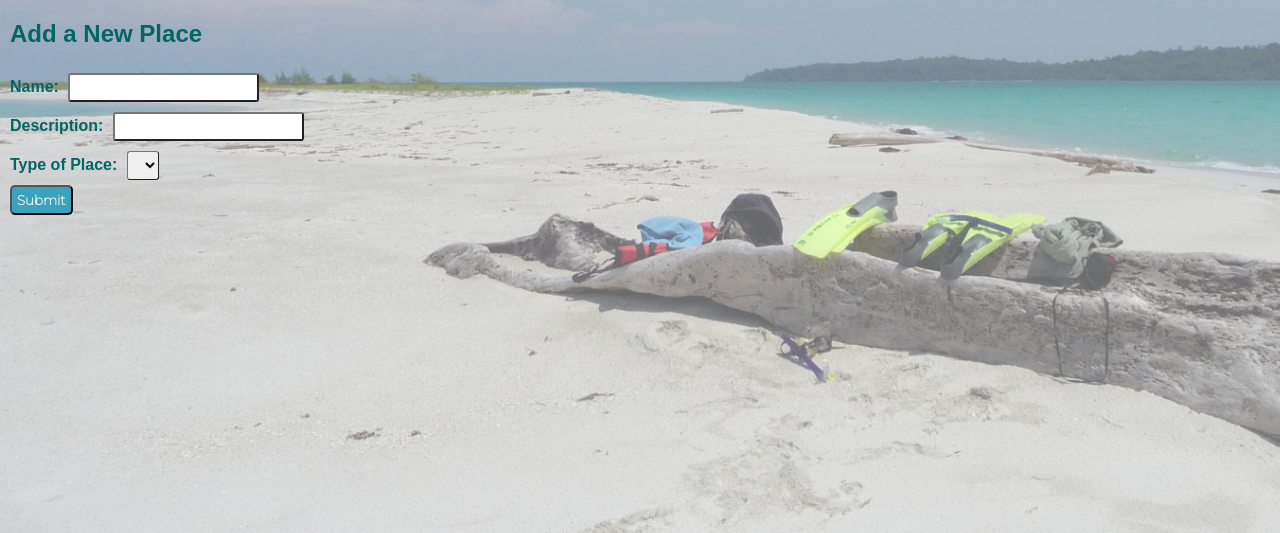
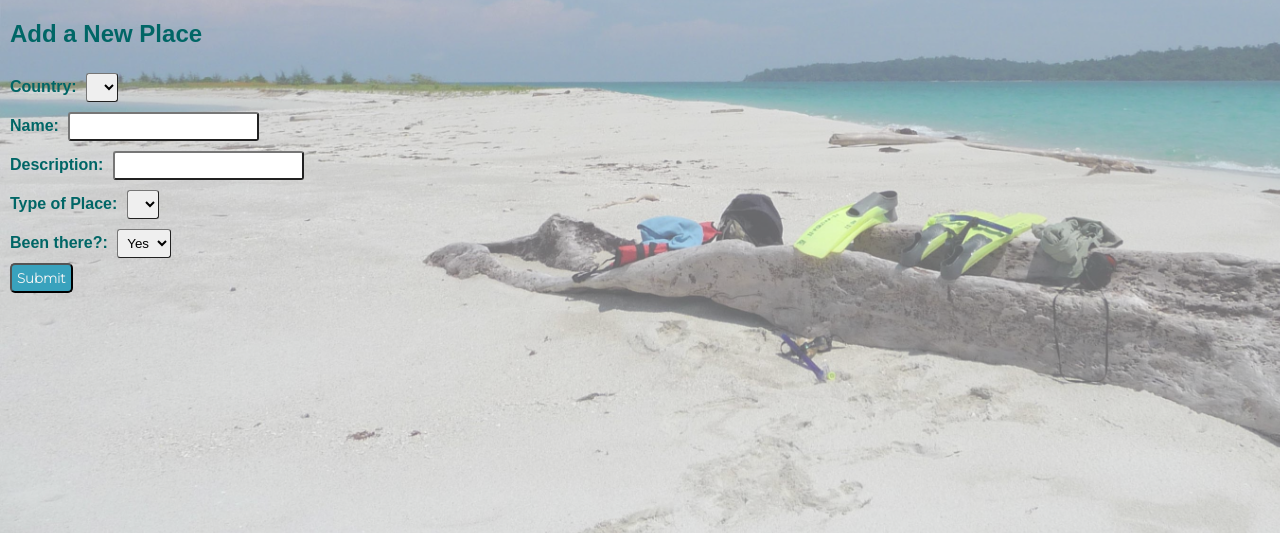
Before and after one commit to LucySaluki/adventurers_app, a Flask app: page /places/new in a window 1280 px wide. Shown: the part 171-704 px from the top of the page. Run offline with Flask 2, Linux system fonts and the light colour scheme; data that the repository does not hold is empty; some libraries are stand-ins or nearby versions.

Commit message:
adjusted new place page

```diff
--- a/controllers/places_controller.py
+++ b/controllers/places_controller.py
@@ -17,20 +17,21 @@ def places():
 # NEW
 @places_blueprint.route("/places/new")
 def new_place():
+    countries =country_repository.select_all()
     place_types =place_type_repository.select_all()
-    return render_template("places/new.html", place_types = place_types)
+    return render_template("places/new.html", countries=countries, place_types = place_types)
 
 
 # CREATE
 @places_blueprint.route("/places", methods=["POST"])
 def create_place():
-    place_name = request.form["place_name"]
+    place_name = request.form['place_name']
     description=request.form['description']
-    place_type_id = request.form["place_type_id"]
+    place_type_id = request.form['place_type_id']
     place_type = place_type_repository.select(place_type_id)
-    country_id = request.form["country_id"]
+    country_id = request.form['country_id']
     country = country_repository.select(country_id)
-    visited = request.form["visited"]
+    visited = request.form['visited']
     new_place = Place(place_name,description, place_type, country, visited)
     place_repository.save(new_place)
     return redirect("/places")
@@ -62,7 +63,7 @@ def update_place(id):
     return redirect("/places")
 
 # DELETE
-@places_blueprint.route("/[places/<id>/delete")
+@places_blueprint.route("/places/<id>/delete")
 def delete_place(id):
     place_repository.delete(id)
     return redirect("/places")
--- a/repositories/country_repository.py
+++ b/repositories/country_repository.py
@@ -1,7 +1,6 @@
 from db.run_sql import run_sql
 
 from models.countries import Country
-
 
 # save
 def save(country):
--- a/repositories/place_repository.py
+++ b/repositories/place_repository.py
@@ -9,6 +9,7 @@ import repositories.place_type_repository as place_type_repository
 # save
 def save(place):
     sql = "INSERT INTO places (place_name, description, place_type_id, country_id, visited) VALUES (%s, %s, %s,%s, %s) RETURNING id"
+    print(place.visited)
     values =[place.place_name, place.description, place.place_type.id, place.country.id, place.visited]
     result = run_sql(sql,values)[0]
     place.id = result['id']
--- a/static/style.css
+++ b/static/style.css
@@ -63,8 +63,8 @@ body::after {
   font-family: 'Montserrat', sans-serif;
   margin: 20px 20px;
   width:35%;
-  min-width: 200px;
-  max-width:500px;
+  min-width: 400px;
+  max-width:600px;
 }
 
 .country {
@@ -103,7 +103,7 @@ body::after {
 }
 
 .back-button {
-  padding:10px;
+  padding:2px;
   margin-left:20px;
   border-style: outset;
   font-family: 'Montserrat', sans-serif;
@@ -128,10 +128,6 @@ input[type=submit]  {
   border-radius: 5px;
 }
 
-.no-bullet {
-  list-style: none;
+p{
+  margin-block-end: 5px;
 }
-
-.no-bullet li {
-  padding:3px;
-}
--- a/templates/places/index.html
+++ b/templates/places/index.html
@@ -19,7 +19,8 @@
           Been there! <span style='font-size:20px;'>&#10008;</span>
         {% endif %}
 
-        <P><a href="/places/{{ place.id }} ">More info</a></P>
+        <p><a href="/places/{{ place.id }} ">More info</a></p>
+        <p><a href="/places/{{place.id}}/delete">&#128465;</a></p>
       </div>
     </div>
   </div>
--- a/templates/places/new.html
+++ b/templates/places/new.html
@@ -4,23 +4,38 @@
 <h2>Add a New Place</h2>
 
 <form action="/places" method="POST">
+  <div>
+    <label for="country_id">Country:</label>
+      <select id="add-new" name="country_id">
+        {% for country in countries %}
+        <option value={{country.id}}>{{ country.name }}</option>
+        {% endfor %}
+      </select>
+  </div>
     <div>
         <label for="place_name">Name:</label>
         <input type="text" id="add-new" name="place_name">
     </div>
     <div>
       <label for="description">Description:</label>
-      <input type="text" id="add-new" name="description">
+      <input type="text" class ="description" id="add-new" name="description">
   </div>
     <div>
       <label for="place_type">Type of Place:</label>
-        <select id="add-new" name="place_type">
+        <select id="add-new" name="place_type_id">
           {% for place_type in place_types %}
           <option value={{place_type.id}}>{{ place_type.type_name }}</option>
           {% endfor %}
         </select>
     </div>
     <div>
+      <label for="visited">Been there?:</label>
+      <select id="add-new" name="visited">
+        <option value="True">Yes</option>
+        <option value="False">No</option>
+      </select>
+  </div>
+    <div>
       <input type="submit">
     </div>
 </form>
--- a/templates/places/show.html
+++ b/templates/places/show.html
@@ -25,7 +25,7 @@
   </div>
 {% endfor %}
 
-<button class = "add-new"><a href="/places">Return to places</a></button>
+<button class = "back-button"><a href="/places">Return to places</a></button>
 
 
 {% endblock %}
```
